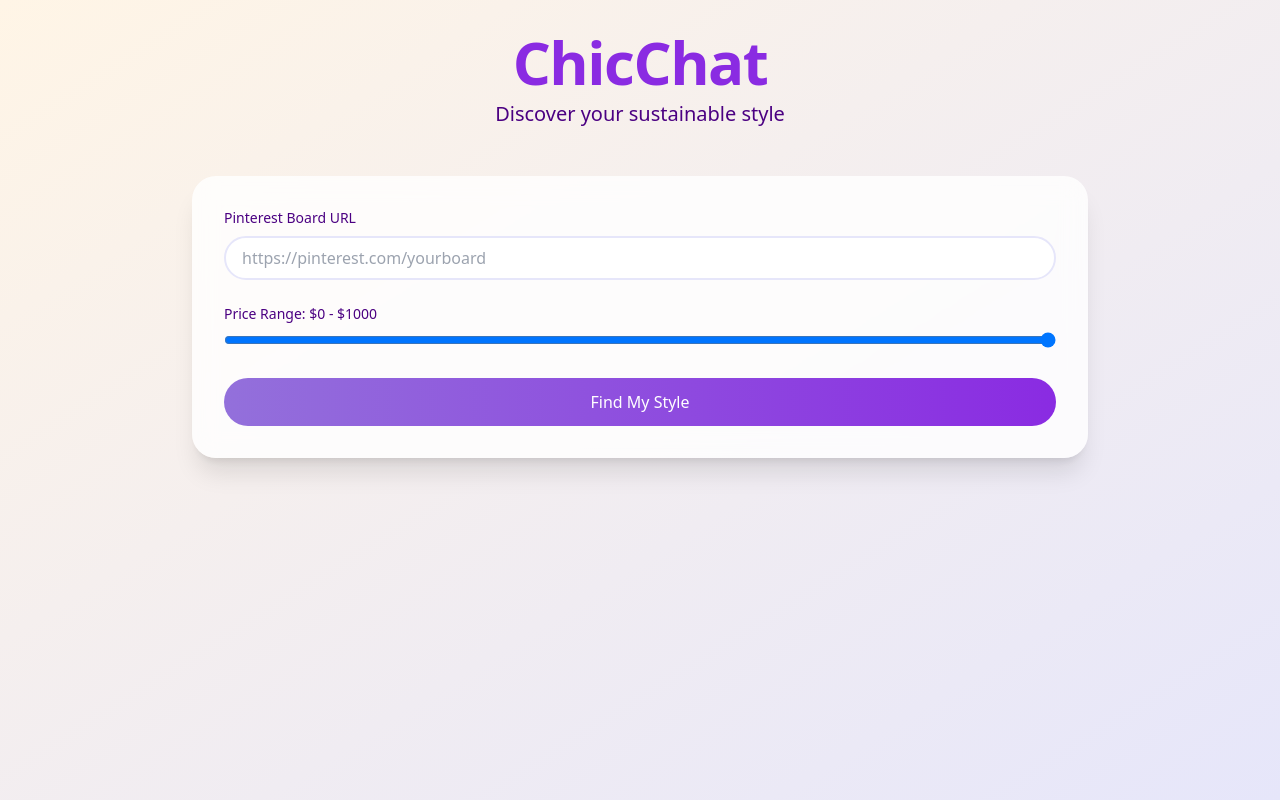
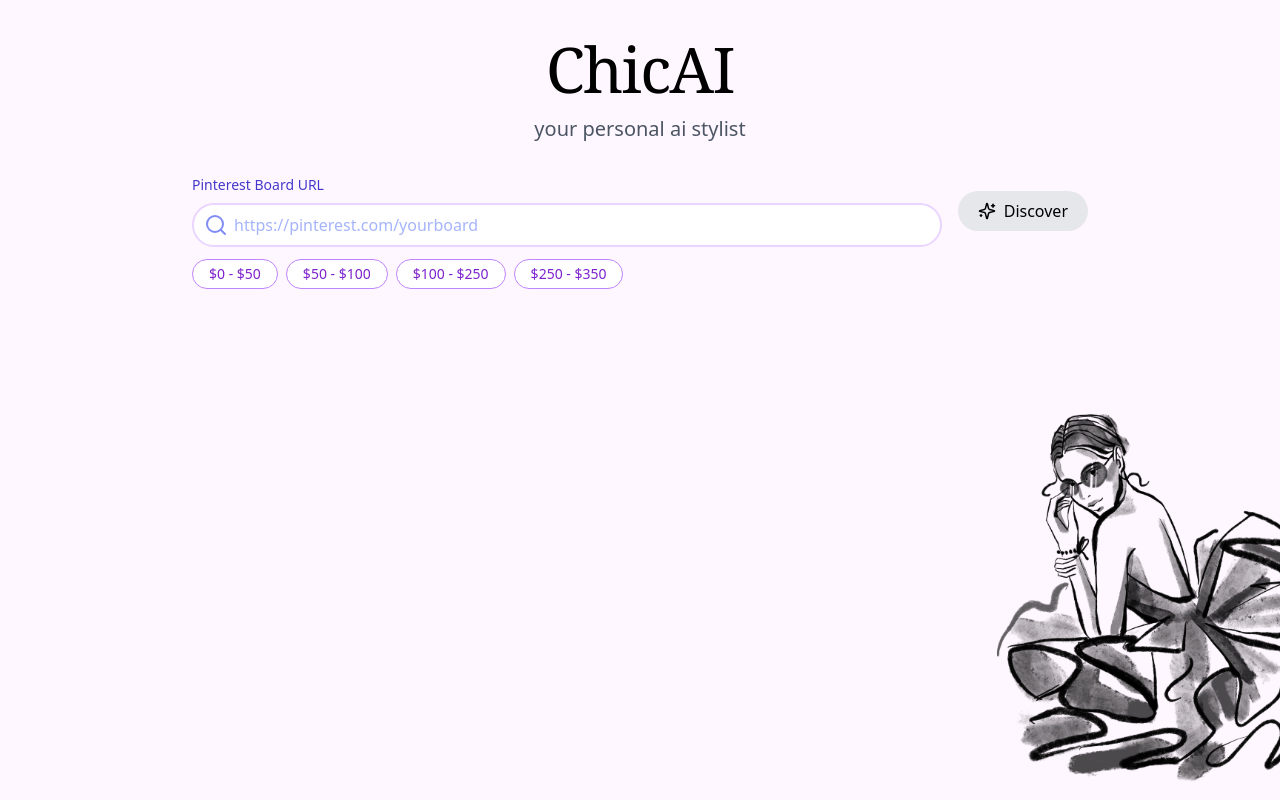
Before and after one commit to gigialc/aifashion, a Next.js app: page / in a window 1280 px wide. Built offline with nearby package versions, Linux system fonts and the light colour scheme.

Commit message:
changes ui

```diff
--- a/app/page.js
+++ b/app/page.js
@@ -1,11 +1,21 @@
 "use client"
 import React, { useState } from 'react';
+import { Search, Sparkles, Heart, HeartCrack } from 'lucide-react';
+
+const priceRanges = [
+  { min: 0, max: 50 },
+  { min: 50, max: 100 },
+  { min: 100, max: 250 },
+  { min: 250, max: 350 },
+];
 
 const ChicChat = () => {
   const [pinterestLink, setPinterestLink] = useState('');
   const [priceRange, setPriceRange] = useState([0, 1000]);
   const [loading, setLoading] = useState(false);
   const [suggestions, setSuggestions] = useState([]);
+  const [selectedRange, setSelectedRange] = useState(null);
+  const [likes, setLikes] = useState({});
 
   const handleSubmit = async (e) => {
     e.preventDefault();
@@ -21,66 +31,80 @@ const ChicChat = () => {
   };
 
   return (
-    <div className="min-h-screen bg-gradient-to-br from-[#FFF5E6] to-[#E6E6FA] p-8 font-sans">
+    <div className="min-h-screen bg-cover bg-center bg-no-repeat p-8 font-sans" style={{backgroundImage: "url('/chicai.png')"}}>
       <div className="max-w-4xl mx-auto">
-        <h1 className="text-6xl font-extrabold text-center mb-2 text-[#8A2BE2] tracking-tight">ChicChat</h1>
-        <p className="text-center mb-12 text-[#4B0082] text-xl">Discover your sustainable style</p>
+        <h1 className="text-6xl text-center mb-2 text-black tracking-tight font-serif leading-tight transform scale-105 transition-all duration-500 hover:text-gray-800">
+        ChicAI
+      </h1>
+        <p className="text-center mb-8 text-gray-600 text-xl">your personal ai stylist</p>
 
-        <div className="bg-white/80 backdrop-blur-md shadow-xl rounded-3xl overflow-hidden mb-12 p-8">
-          <form onSubmit={handleSubmit} className="space-y-6">
-            <div className="space-y-2">
-              <label htmlFor="pinterest-link" className="block text-sm font-medium text-[#4B0082]">Pinterest Board URL</label>
+        <form onSubmit={handleSubmit} className="space-y-3">
+          <div className="flex items-center space-x-4">
+            <div className="flex-grow relative">
+              <label htmlFor="pinterest-link" className="block text-sm font-medium text-indigo-700 mb-2">
+                Pinterest Board URL
+              </label>
+              <div className="relative group">
+                <Search className="absolute left-3 top-1/2 transform -translate-y-1/2 text-indigo-400 group-hover:text-indigo-600 transition-colors duration-200" />
                 <input
                   id="pinterest-link"
                   type="url"
                   placeholder="https://pinterest.com/yourboard"
                   value={pinterestLink}
                   onChange={(e) => setPinterestLink(e.target.value)}
-                className="w-full rounded-full border-2 border-[#E6E6FA] focus:border-[#8A2BE2] focus:outline-none px-4 py-2"
+                  className="w-full rounded-full bg-white border-2 border-purple-200 focus:border-indigo-500 focus:ring focus:ring-indigo-200 focus:ring-opacity-50 pl-10 pr-4 py-2 text-indigo-900 placeholder-indigo-300 transition-all duration-200 ease-in-out"
                   required
                 />
               </div>
-
-            <div className="space-y-2">
-              <label className="block text-sm font-medium text-[#4B0082]">Price Range: ${priceRange[0]} - ${priceRange[1]}</label>
-              <input
-                type="range"
-                min="0"
-                max="1000"
-                step="10"
-                value={priceRange[1]}
-                onChange={(e) => setPriceRange([priceRange[0], parseInt(e.target.value)])}
-                className="w-full"
-              />
             </div>
-
+            <div className="flex-shrink-0">
             <button
               type="submit"
               disabled={loading}
-              className="w-full bg-gradient-to-r from-[#9370DB] to-[#8A2BE2] hover:from-[#8A2BE2] hover:to-[#9370DB] text-white rounded-full py-3 px-4 transition duration-300 ease-in-out transform hover:scale-105 disabled:opacity-50"
+              className=" bg-gray-200 hover:from-indigo-700 hover:to-purple-700 text-black rounded-full py-2 px-5 transition duration-300 ease-in-out transform hover:scale-105 hover:shadow-lg disabled:opacity-50 whitespace-nowrap flex items-center"
             >
               {loading ? (
                 <>
-                  <svg className="animate-spin h-5 w-5 mr-3 inline-block" viewBox="0 0 24 24">
+                  <svg className="animate-spin h-5 w-5 mr-3" viewBox="0 0 24 24">
                     <circle className="opacity-25" cx="12" cy="12" r="10" stroke="currentColor" strokeWidth="4"></circle>
                     <path className="opacity-75" fill="currentColor" d="M4 12a8 8 0 018-8V0C5.373 0 0 5.373 0 12h4zm2 5.291A7.962 7.962 0 014 12H0c0 3.042 1.135 5.824 3 7.938l3-2.647z"></path>
                   </svg>
-                  Analyzing your style...
+                  Analyzing...
                 </>
               ) : (
                 <>
-                  {/* <svg className="inline-block mr-2 h-5 w-5" fill="none" strokeLinecap="round" strokeLinejoin="round" strokeWidth="2" viewBox="0 0 24 24" stroke="currentColor">
-                    <path d="M3 9a2 2 0 012-2h.93a2 2 0 001.664-.89l.812-1.22A2 2 0 0110.07 4h3.86a2 2 0 011.664.89l.812 1.22A2 2 0 0018.07 7H19a2 2 0 012 2v9a2 2 0 01-2 2H5a2 2 0 01-2-2V9z"></path>
-                    <path d="M15 13a3 3 0 11-6 0 3 3 0 016 0z"></path>
-                  </svg> */}
-                  Find My Style
+                  <Sparkles className="mr-2" size={18} />
+                  Discover
                 </>
               )}
             </button>
+            </div>
+          </div>
+
+          <div>
+            {/* <label className="block text-sm font-medium text-indigo-700 mb-3">Price Range</label> */}
+            <div className="flex flex-wrap gap-2 justify-left mb-10">
+              {priceRanges.map((range, index) => (
+                <button
+                  key={index}
+                  type="button"
+                  onClick={() => setSelectedRange(index)}
+                  className={`px-4 py-1 rounded-full text-sm font-medium transition-all duration-200 ease-in-out transform hover:scale-105 ${
+                    selectedRange === index
+                      ? 'bg-black text-white shadow-md'
+                      : 'bg-white text-purple-700 border border-purple-400 hover:border-indigo-400 hover:bg-pink'
+                  }`}
+                >
+                  ${range.min} - ${range.max}
+                </button>
+              ))}
+            </div>
+          </div>
         </form>
         </div>
 
         {suggestions.length > 0 && (
+        <div className="max-w-4xl mx-auto mt-8 rounded-3xl p-8">
           <div className="grid grid-cols-1 md:grid-cols-3 gap-8">
             {suggestions.map((item) => (
               <div key={item.id} className="bg-white rounded-2xl shadow-lg overflow-hidden transition-all duration-300 hover:shadow-2xl hover:-translate-y-1">
@@ -95,13 +119,27 @@ const ChicChat = () => {
                 </div>
                 <div className="p-4">
                   <h3 className="font-semibold text-lg mb-2 text-[#4B0082]">{item.name}</h3>
-                  <p className="text-sm text-[#9370DB]">Sustainable Choice</p>
+                  <p className="text-sm text-[#9370DB] mb-4">Sustainable Choice</p>
+                  <div className="flex justify-between items-center">
+                    <button
+                      onClick={() => handleLike(item.id, true)}
+                      className={`p-2 rounded-full transition-colors duration-200 ${likes[item.id] === true ? 'bg-pink-100 text-pink-500' : 'hover:bg-pink-50 text-gray-400'}`}
+                    >
+                      <Heart size={24} fill={likes[item.id] === true ? 'currentColor' : 'none'} />
+                    </button>
+                    <button
+                      onClick={() => handleLike(item.id, false)}
+                      className={`p-2 rounded-full transition-colors duration-200 ${likes[item.id] === false ? 'bg-gray-100 text-gray-500' : 'hover:bg-gray-50 text-gray-400'}`}
+                    >
+                      <HeartCrack size={24} />
+                    </button>
+                  </div>
                 </div>
               </div>
             ))}
           </div>
+        </div>
       )}
-      </div>
     </div>
   );
 };
--- a/package.json
+++ b/package.json
@@ -9,9 +9,11 @@
     "lint": "next lint"
   },
   "dependencies": {
+    "lucide-react": "^0.441.0",
     "next": "14.2.11",
-    "react": "^18",
-    "react-dom": "^18"
+    "phosphor-react": "^1.4.1",
+    "react": "^18.3.1",
+    "react-dom": "^18.3.1"
   },
   "devDependencies": {
     "autoprefixer": "^10.4.20",
```
Also changed, not shown: public/chicai.png (added), 1 other file (tests, documents, lock files or other folders). Lines whose indentation alone changed are shown as unchanged.
